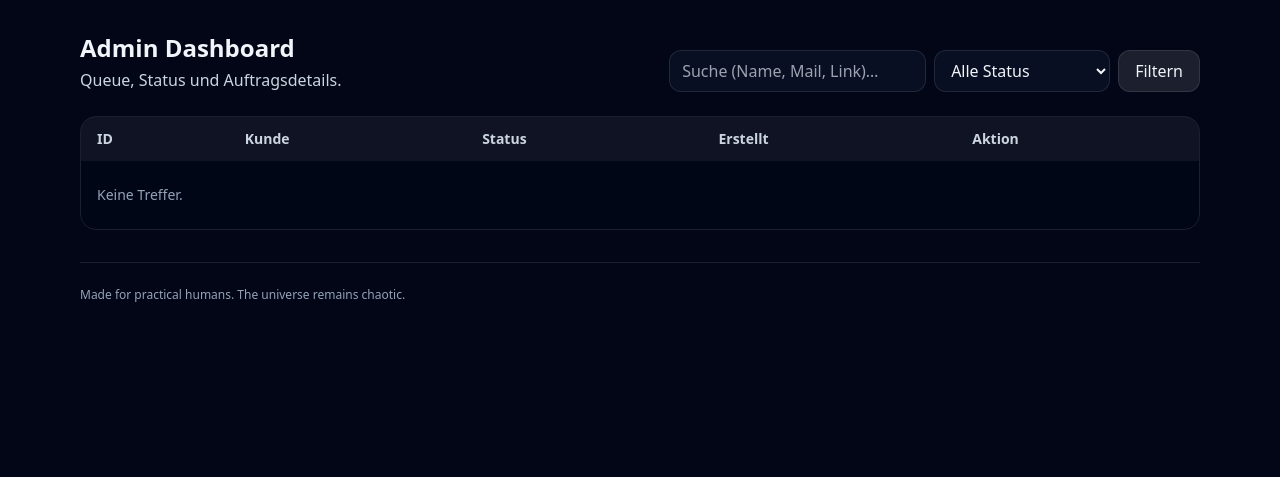
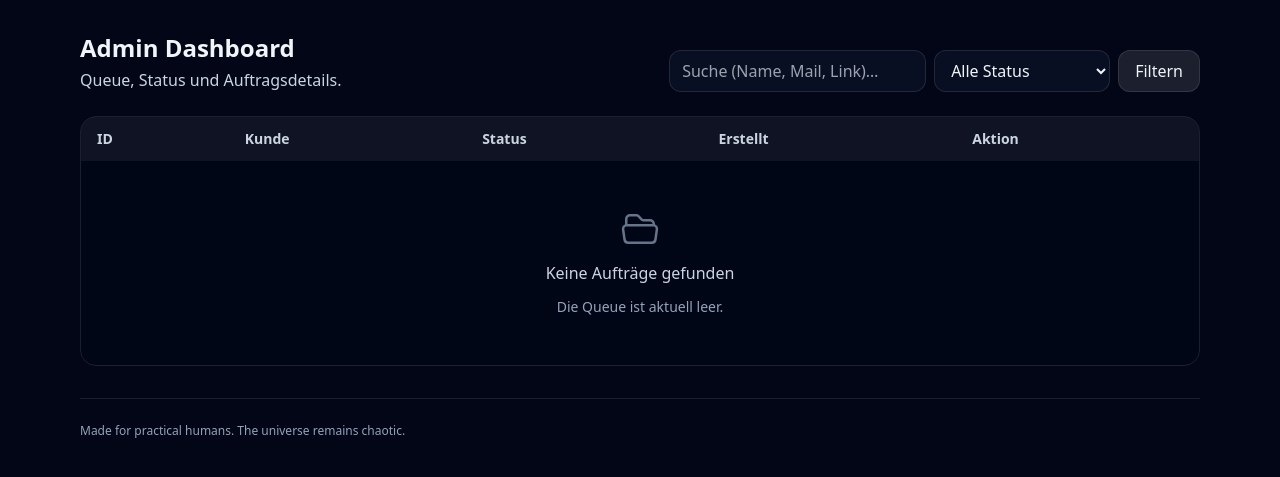
Before and after one commit to arrows94/3d-order-manager, a FastAPI app: page /admin in a window 1280 px wide. Shown: the part 63-540 px from the top of the page. Run offline with FastAPI, Linux system fonts and the light colour scheme; the visitor is signed in with stand-in values (Sample User, id 1); data that the repository does not hold is empty; parts of the project's set-up code (start-up, migrations or seed data) failed here and were passed over; some libraries are stand-ins or nearby versions.

Commit message:
feat: add helpful empty state to admin dashboard
- Replaced plain "Keine Treffer" text with a structured empty state.
- Added an SVG icon with aria-hidden.
- Added context-aware text distinguishing between an empty queue and empty filter results.
- Added a "Filter zurücksetzen" link when query parameters are active.
- Fixed unused imports in app/emails.py and app/main.py via ruff.

Co-authored-by: arrows94 <6156250+arrows94@users.noreply.github.com>

```diff
--- a/app/emails.py
+++ b/app/emails.py
@@ -1,8 +1,5 @@
 import os
-from typing import List
 from fastapi_mail import FastMail, MessageSchema, ConnectionConfig, MessageType
-from pydantic import EmailStr
-from pathlib import Path
 
 # Konfiguration laden
 conf = ConnectionConfig(
--- a/app/main.py
+++ b/app/main.py
@@ -8,7 +8,7 @@ from datetime import datetime
 from pathlib import Path
 from typing import Optional
 
-from fastapi import FastAPI, Request, Form, UploadFile, File, status, BackgroundTasks
+from fastapi import FastAPI, Request, Form, UploadFile, File, BackgroundTasks
 from fastapi.responses import HTMLResponse, RedirectResponse, FileResponse
 from fastapi.staticfiles import StaticFiles
 from fastapi.templating import Jinja2Templates
@@ -17,7 +17,7 @@ from sqlmodel import select
 
 from .db import init_db, session_scope
 from .models import Order, OrderStatus
-from .auth import get_admin_user, get_admin_password, verify_password, is_admin, require_admin
+from .auth import get_admin_user, get_admin_password, verify_password, require_admin
 from .emails import send_email_async, get_new_order_html, get_price_sent_html, get_completed_html
 
 APP_NAME = os.getenv("SITE_NAME", "3D Auftragsmanager")
--- a/app/templates/admin_dashboard.html
+++ b/app/templates/admin_dashboard.html
@@ -48,7 +48,22 @@
           </tr>
         {% endfor %}
         {% if orders|length == 0 %}
-          <tr><td class="px-4 py-6 text-slate-400" colspan="5">Keine Treffer.</td></tr>
+          <tr>
+            <td colspan="5" class="py-12 text-center">
+              <div class="flex flex-col items-center justify-center space-y-3">
+                <svg xmlns="http://www.w3.org/2000/svg" fill="none" viewBox="0 0 24 24" stroke-width="1.5" stroke="currentColor" class="w-10 h-10 text-slate-500" aria-hidden="true">
+                  <path stroke-linecap="round" stroke-linejoin="round" d="M3.75 9.776c.112-.017.227-.026.344-.026h15.812c.117 0 .232.009.344.026m-16.5 0a2.25 2.25 0 0 0-1.883 2.542l.857 6a2.25 2.25 0 0 0 2.227 1.932H19.05a2.25 2.25 0 0 0 2.227-1.932l.857-6a2.25 2.25 0 0 0-1.883-2.542m-16.5 0V6A2.25 2.25 0 0 1 6 3.75h3.879a1.5 1.5 0 0 1 1.06.44l2.122 2.12a1.5 1.5 0 0 0 1.06.44H18A2.25 2.25 0 0 1 20.25 9v.776" />
+                </svg>
+                <div class="text-base font-medium text-slate-300">Keine Aufträge gefunden</div>
+                {% if q or status_filter %}
+                  <p class="text-sm text-slate-400">Es gibt keine Treffer für deine aktuellen Filter.</p>
+                  <a href="/admin" class="mt-2 inline-block rounded-lg bg-white/10 hover:bg-white/15 border border-white/10 px-4 py-2 text-sm text-slate-200">Filter zurücksetzen</a>
+                {% else %}
+                  <p class="text-sm text-slate-400">Die Queue ist aktuell leer.</p>
+                {% endif %}
+              </div>
+            </td>
+          </tr>
         {% endif %}
       </tbody>
     </table>
```
